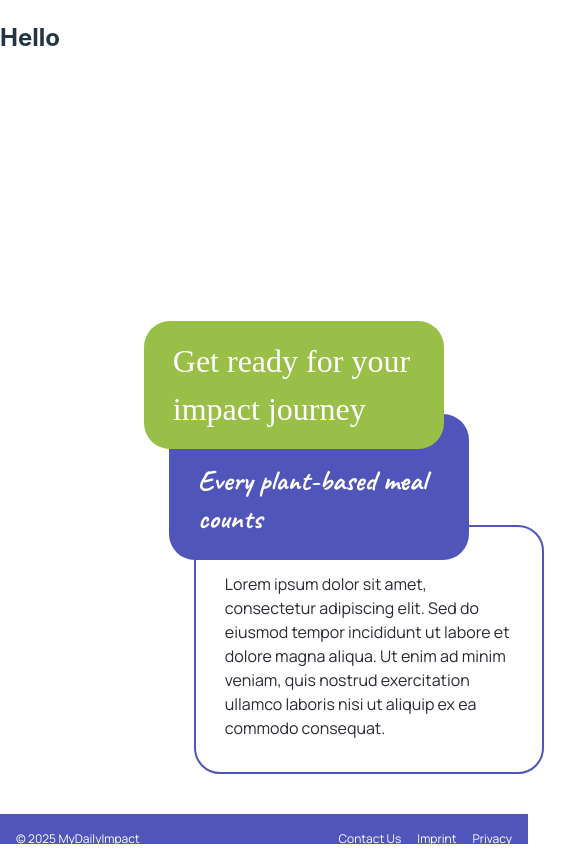
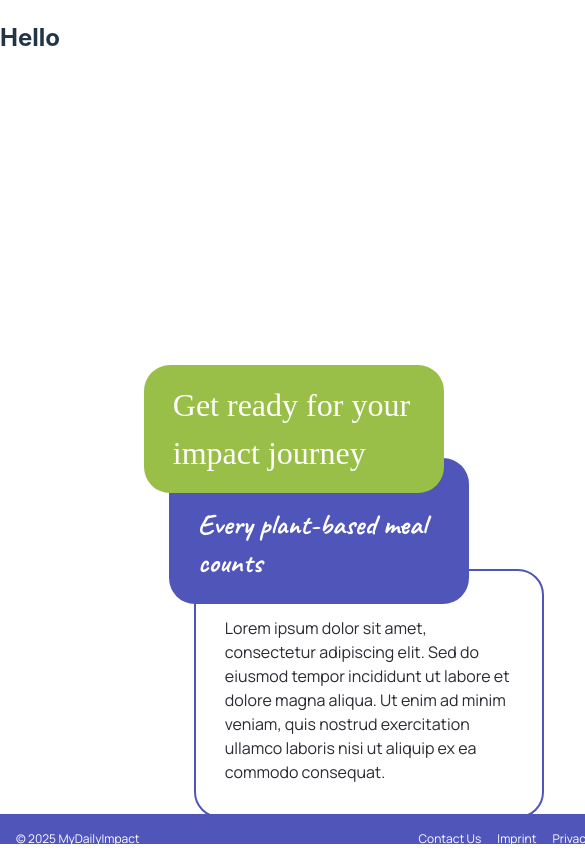
Before and after one commit to TechLabs-Remote-Bootcamp/WS24-MyDailyImpact, a React (Vite) app in the folder mdi-react/: page / in a window 390 px wide. Shown: the top 864 px of the page, 585 px wide, since content can reach past the window. Built offline with nearby package versions, Linux system fonts and the light colour scheme; a web font is replaced by a local one.

Commit message:
currently commented out media query 810px

```diff
--- a/mdi-react/src/components/Content_LR.scss
+++ b/mdi-react/src/components/Content_LR.scss
@@ -23,8 +23,8 @@
   }
 }
 
-@media only screen and (max-width: 810px) {
-  .right-box {
-    width: 20rem;
-  }
-}
+// @media only screen and (max-width: 810px) {
+//   .right-box {
+//     width: 20rem;
+//   }
+// }
```
